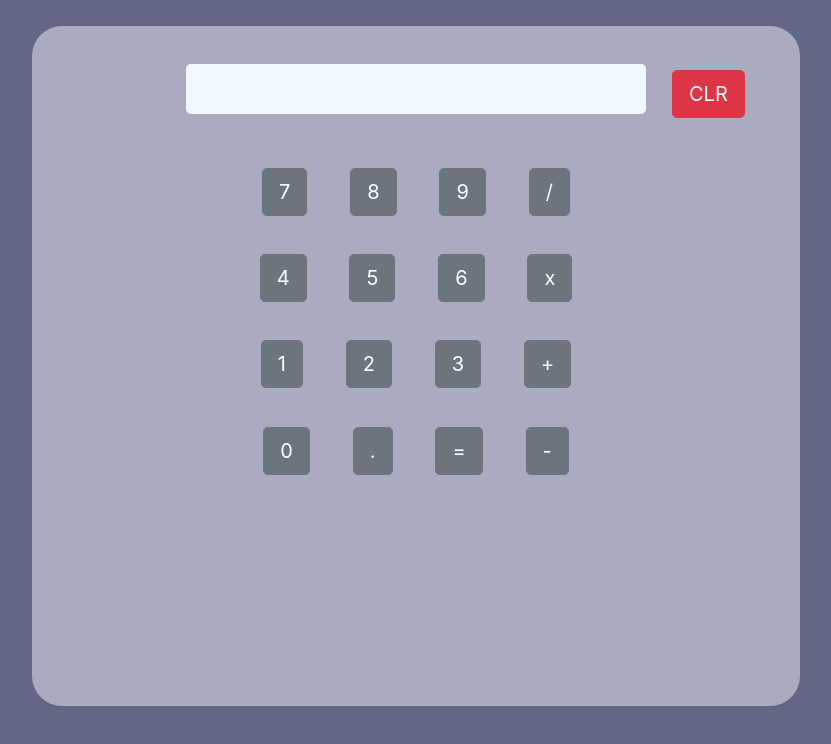
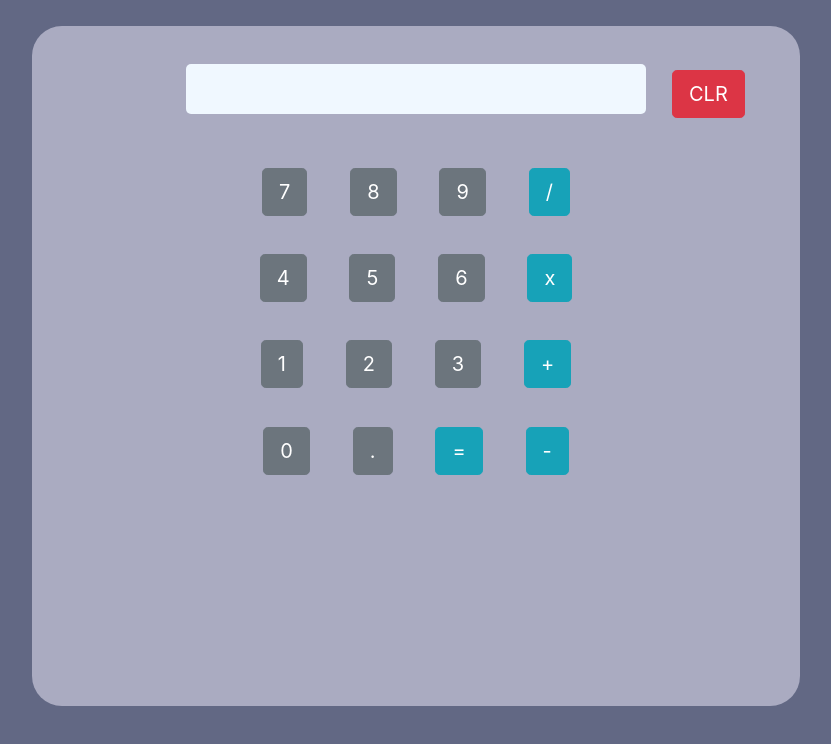
Before and after one commit to ethanlmaoi/calculator-cs4800, a plain HTML site: page index.html in a window 1280 px wide. Shown: the whole page, without its empty margins (224-1055 px from the left). Drawn offline with nearby package versions, Linux system fonts and the light colour scheme.

Commit message:
added report

```diff
--- a/index.html
+++ b/index.html
@@ -27,28 +27,28 @@
 				<button id="seven" type="button" value="input" class="btn btn-secondary btn-lg btnFrm">7</button>
 				<button id="eight" type="button" value="input" class="btn btn-secondary btn-lg btnFrm">8</button>
 				<button id="nine" type="button" value="input" class="btn btn-secondary btn-lg btnFrm">9</button>
-				<button id="divide" type="button" value="input" class="btn btn-secondary btn-lg btnFrm">/</button>
+				<button id="divide" type="button" value="input" class="btn btn-info btn-lg btnFrm">/</button>
 			</div>
 
 			<div id="second_row">
 				<button id="four" type="button" value="input" class="btn btn-secondary btn-lg btnFrm">4</button>
 				<button id="five" type="button" value="input" class="btn btn-secondary btn-lg btnFrm">5</button>
 				<button id="six" type="button" value="input" class="btn btn-secondary btn-lg btnFrm">6</button>
-				<button id="multiply" type="button" value="input" class="btn btn-secondary btn-lg btnFrm">x</button>
+				<button id="multiply" type="button" value="input" class="btn btn-info btn-lg btnFrm">x</button>
 			</div>
 
 			<div id="third_row">
 				<button id="one" type="button" value="input" class="btn btn-secondary btn-lg btnFrm">1</button>
 				<button id="two" type="button" value="input" class="btn btn-secondary btn-lg btnFrm">2</button>
 				<button id="three" type="button" value="input" class="btn btn-secondary btn-lg btnFrm">3</button>
-				<button id="add" type="button" value="input" class="btn btn-secondary btn-lg btnFrm">+</button>
+				<button id="add" type="button" value="input" class="btn btn-info btn-lg btnFrm">+</button>
 			</div>
 
 			<div id="last_row">
 				<button id="zero" type="button" value="input" class="btn btn-secondary btn-lg btnFrm">0</button>
 				<button id="point" type="button" value="input" class="btn btn-secondary btn-lg btnFrm">.</button>
-				<button id="equals" type="button" value="input" class="btn btn-secondary btn-lg btnFrm">=</button>
-				<button id="subtract" type="button" value="input" class="btn btn-secondary btn-lg btnFrm">-</button>
+				<button id="equals" type="button" value="input" class="btn btn-info btn-lg btnFrm">=</button>
+				<button id="subtract" type="button" value="input" class="btn btn-info btn-lg btnFrm">-</button>
 			</div>
 
 
```
Also changed, not shown: 1 other file.
